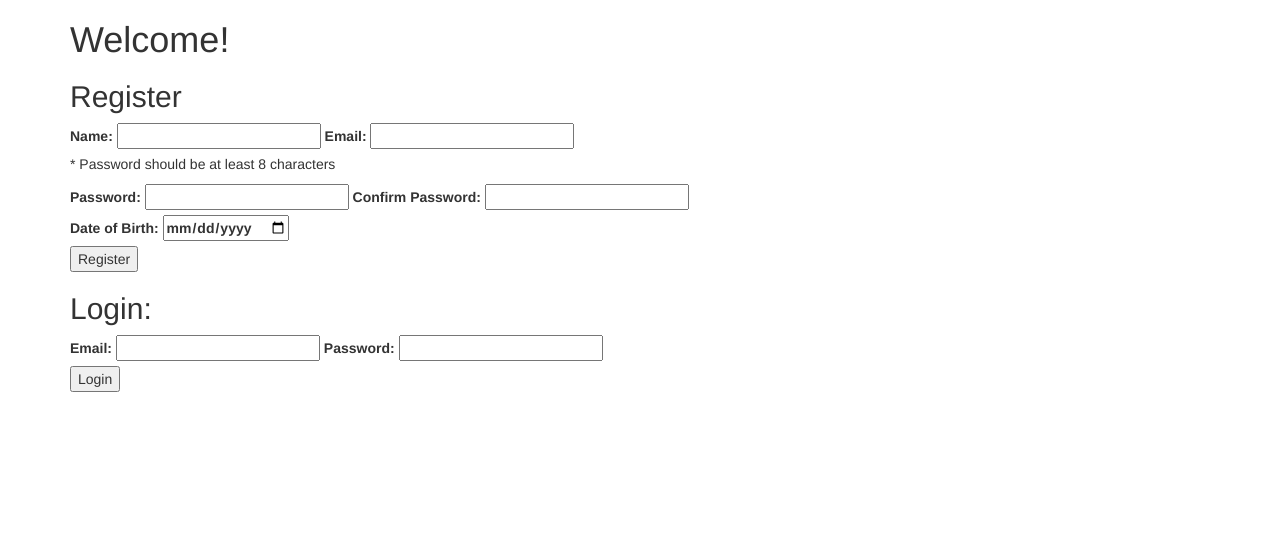
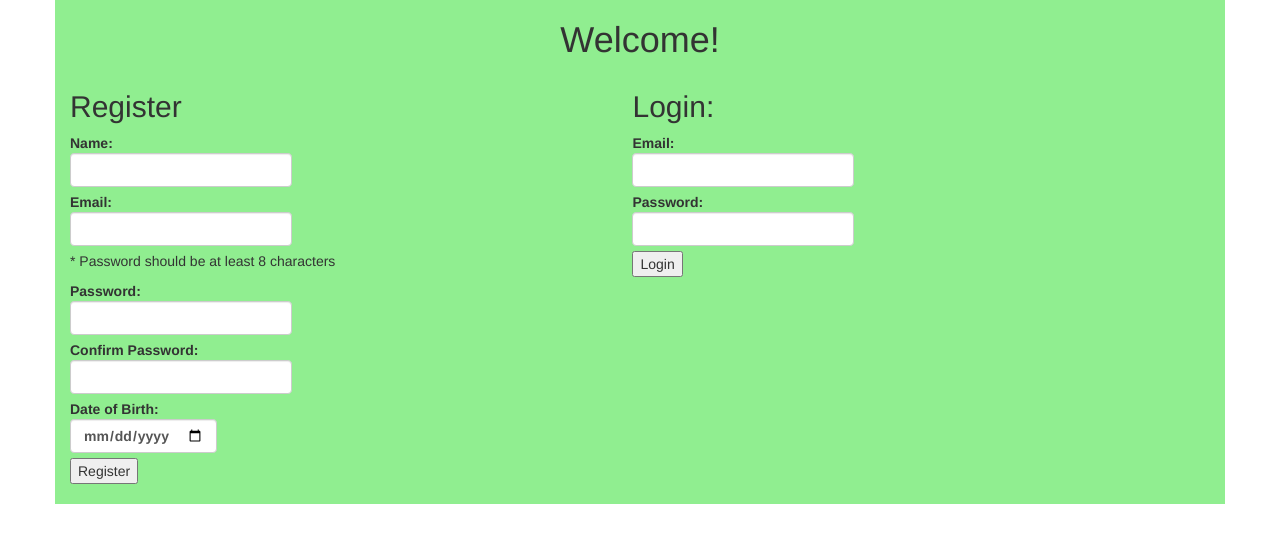
Before and after one commit to MovinTarg/Appointment-Tracker, a Django app: page /main in a window 1280 px wide. Shown: the top 543 px of the page. Run offline with Django 3.2, Linux system fonts and the light colour scheme; parts of the project's set-up code (start-up, migrations or seed data) failed here and were passed over; some libraries are stand-ins or nearby versions.

Commit message:
First Commit

```diff
--- /dev/null
+++ b/apps/appointments/static/appointments/style.css
@@ -0,0 +1,17 @@
+.container {
+    background: lightgreen;
+    padding-bottom: 20px;
+}
+.container h1 {
+    text-align: center;
+}
+
+.left {
+    width: 49%;
+    display: inline-block;
+}
+.right {
+    width: 49%;
+    display: inline-block;
+    vertical-align: top;
+}
--- a/apps/appointments/templates/appointments/appointments.html
+++ b/apps/appointments/templates/appointments/appointments.html
@@ -7,6 +7,8 @@
         <link rel="stylesheet" href="https://maxcdn.bootstrapcdn.com/bootstrap/3.3.7/css/bootstrap.min.css">
         <script src="https://ajax.googleapis.com/ajax/libs/jquery/3.3.1/jquery.min.js"></script>
         <script src="https://maxcdn.bootstrapcdn.com/bootstrap/3.3.7/js/bootstrap.min.js"></script>
+        {% load static %}
+        <link rel="stylesheet" types="text/css" href="{% static "appointments/dashboard.css" %}">
     </head>
     <body>
         <div class='container'>
--- a/apps/appointments/templates/appointments/edit.html
+++ b/apps/appointments/templates/appointments/edit.html
@@ -7,6 +7,8 @@
         <link rel="stylesheet" href="https://maxcdn.bootstrapcdn.com/bootstrap/3.3.7/css/bootstrap.min.css">
         <script src="https://ajax.googleapis.com/ajax/libs/jquery/3.3.1/jquery.min.js"></script>
         <script src="https://maxcdn.bootstrapcdn.com/bootstrap/3.3.7/js/bootstrap.min.js"></script>
+        {% load static %}
+        <link rel="stylesheet" types="text/css" href="{% static "appointments/dashboard.css" %}">
     </head>
     <body>
         <div class='container'>
--- a/apps/appointments/templates/appointments/index.html
+++ b/apps/appointments/templates/appointments/index.html
@@ -7,6 +7,8 @@
         <link rel="stylesheet" href="https://maxcdn.bootstrapcdn.com/bootstrap/3.3.7/css/bootstrap.min.css">
         <script src="https://ajax.googleapis.com/ajax/libs/jquery/3.3.1/jquery.min.js"></script>
         <script src="https://maxcdn.bootstrapcdn.com/bootstrap/3.3.7/js/bootstrap.min.js"></script>
+        {% load static %}
+        <link rel="stylesheet" types="text/css" href="{% static "appointments/style.css" %}">
     </head>
     <body>
         <div class='container'>
@@ -18,42 +20,49 @@
             {% endfor %}
             </ul>
             {% endif %}
+            <div class="left">
                 <h2>Register</h2>
                 <form action="/create" method="POST">
                     {% csrf_token %}
                     <label for="name">Name:
-                    <input type="text" name="name">
+                        <input class="form-control" type="text" name="name">
                     </label>
+                    <br>
                     <label for="email">Email:
-                    <input type="text" name="email">
+                        <input class="form-control" type="text" name="email">
                     </label>
                     <br>
                     <p>* Password should be at least 8 characters</p>
                     <label for="password">Password:
-                    <input type="password" name="password">
+                        <input class="form-control" type="password" name="password">
                     </label>
+                    <br>
                     <label for="confirm_password">Confirm Password:
-                    <input type="password" name="confirm_password">
+                        <input class="form-control" type="password" name="confirm_password">
                     </label>
                     <br>
                     <label for="birth">Date of Birth:
-                    <input type="date" name="birth">
+                        <input class="form-control" type="date" name="birth">
                     </label>
                     <br>
                     <input type="submit" value="Register">
                 </form>
+            </div>
+            <div class="right">
                 <h2>Login:</h2>
                 <form action="/login" method="POST">
                     {% csrf_token %}
                     <label for="email">Email:
-                    <input type="text" name="email">
+                        <input class="form-control" type="text" name="email">
                     </label>
+                    <br>
                     <label for="password">Password:
-                    <input type="password" name="password">
+                        <input class="form-control" type="password" name="password">
                     </label>
                     <br>
                     <input type="submit" value="Login">
                 </form>
             </div>
+        </div>
     </body>
 </html>
```
Also changed, not shown: apps/appointments/static/appointments/dashboard.css (added, +7 -0 lines), db.sqlite3. Lines whose indentation alone changed are shown as unchanged.
